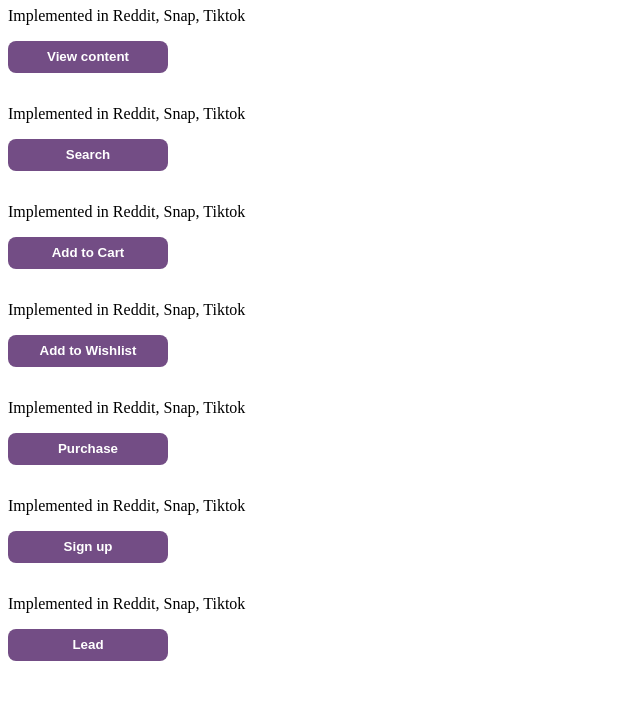
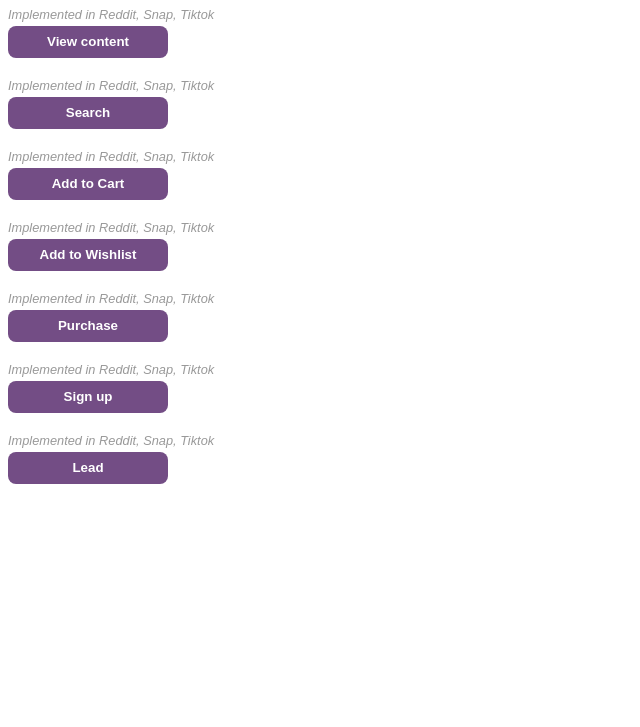
Before and after one commit to marlenaa1/marlenaa1.github.io, a plain HTML site: page index.html in a window 1280 px wide. Shown: the part 73-800 px from the top of the page, without its empty margins (0-640 px from the left). Drawn offline with Linux system fonts and the light colour scheme.

Commit message:
Update index.html

```diff
--- a/index.html
+++ b/index.html
@@ -48,8 +48,11 @@
 
   </body>
   <style>
+    html {
+      font-family: sans-serif;
+    }
+
     button {
-      font-family: sans-serif;
       font-weight: bold;
       background-color: #734d85;
       color: #fff;
@@ -61,5 +64,12 @@
       margin-bottom: 1rem;
     }
 
+    p {
+      color: #999999;
+      font-size: .8rem;
+      font-style: italic;
+      margin: 0.25rem 0rem;
+    }
+
   </style>
 </html>
```
